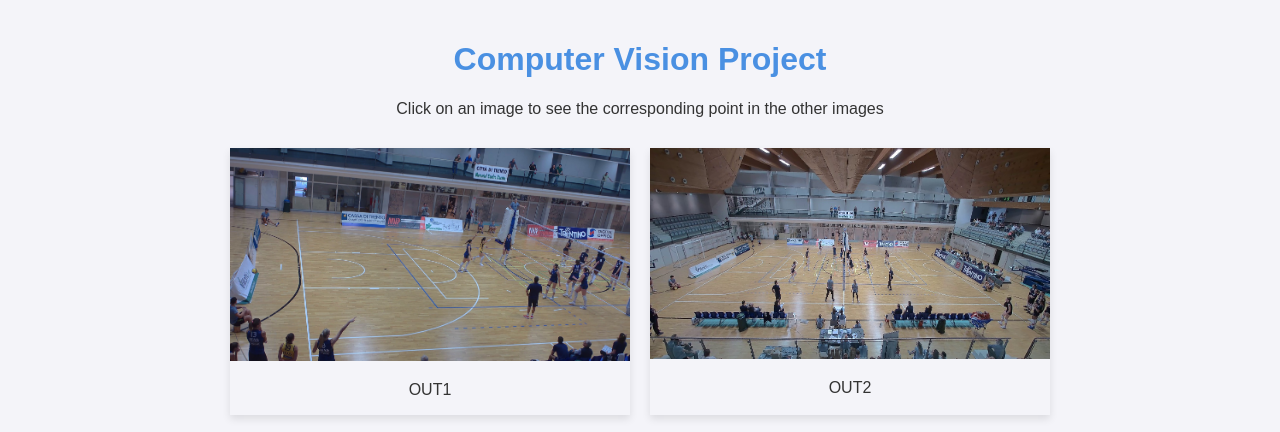
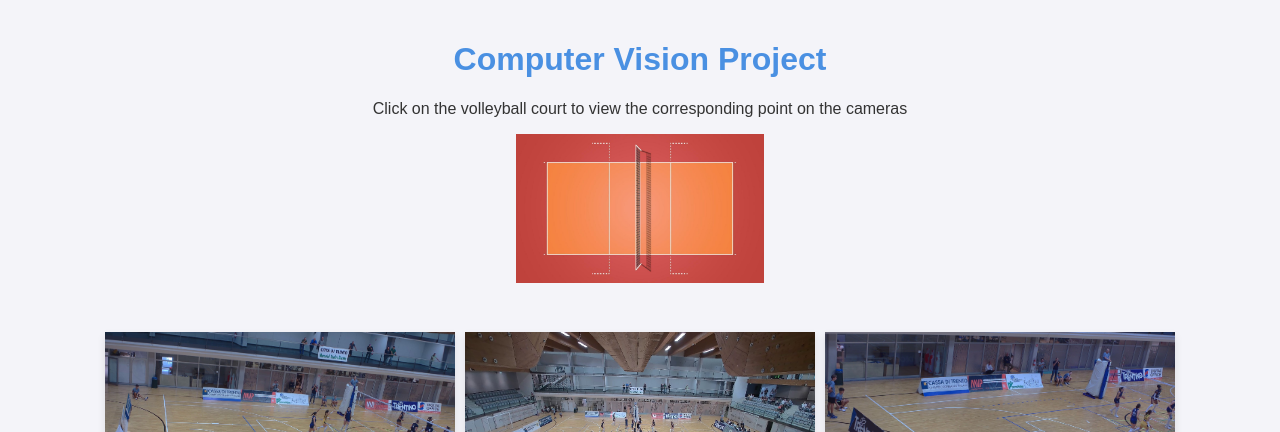
Before and after one commit to pietrolechthaler/MultiViewCalibration-BallTracking, a Flask app: page / in a window 1280 px wide. Shown: the top 432 px of the page. Run offline with Flask 3, Linux system fonts and the light colour scheme.

Commit message:
updated viewer

```diff
--- a/viewer/app.py
+++ b/viewer/app.py
@@ -34,16 +34,17 @@ def click():
     data = request.json
     x = data.get('x')
     y = data.get('y')
-    label = data.get('label')
 
-    print(f"Click: x={x}, y={y}, image={label}")
+    print(f"> Click: x={x}, y={y}")
+
+    # If point is not inside the court, return empty list
+    if(x < 48 or x > 329 or y < 44.125 or y > 183.125):
+        print("- Click outside the court")
+        return jsonify({"status": "failure", "points": []})
 
     # Correspondence points
     points = {}
     for img in ["out1", "out2", "out3", "out4", "out5", "out7", "out8", "out13", "out6", "out12"]:
-
-        if img == label:
-            continue
 
         # FIXME: this is a simulate behavior (random points)
         points[img] = {
@@ -51,6 +52,7 @@ def click():
             "y": y + random.randint(-10, 10),
         }
 
+    print(f"- Points: {points}")
     return jsonify({"status": "success", "points": points})
 
 if __name__ == '__main__':
--- a/viewer/static/style.css
+++ b/viewer/static/style.css
@@ -22,13 +22,13 @@ p {
 .image-container div {
     text-align: center;
     text-transform: uppercase;
-    margin: 10px;
+    margin: 5px;
     box-shadow: 0 4px 8px rgba(0,0,0,0.1);
 }
 
 .image-container img {
     width: 100%;
-    max-width: 400px;
+    max-width: 350px;
     height: auto;
     cursor: pointer;
 }
@@ -51,3 +51,15 @@ p {
     pointer-events: none;
     z-index: 100;
 }
+.image-row {
+    display: flex;
+    flex-wrap: wrap;
+    justify-content: center;
+    align-items: center;
+    gap: 10px;
+}
+.static-image-container {
+    flex-basis: 100%;
+    text-align: center;
+    margin-bottom: 10px;
+}
--- a/viewer/templates/index.html
+++ b/viewer/templates/index.html
@@ -8,21 +8,28 @@
 </head>
 <body>
     <h1>Computer Vision Project</h1>
-    <p>Click on an image to see the corresponding point in the other images</p>
+    <p>Click on the volleyball court to view the corresponding point on the cameras</p>
+
+    <div class="image-row">
+        <div class="static-image-container" style="position: relative; display: inline-block;">
+            <img id="courtImage" src="{{ url_for('static', filename='court.jpg') }}" alt="Court Image" style="max-width: 20%; height: auto;">
+        </div>
+
         <div class="image-container" id="imageContainer"></div>
-    <div class="marker" id="marker" style="display: none;"></div> <!-- Marker hide -->
+    </div>
 
     <script>
+        const courtImage = document.getElementById('courtImage');
         const imageContainer = document.getElementById('imageContainer');
-        const marker = document.getElementById('marker');
 
-        // Request to obtain images
+        // Load images initially
         fetch('/images')
             .then(response => response.json())
             .then(images => {
-                // For each image create a container with the image and its label
                 images.forEach(image => {
                     const imgContainer = document.createElement('div');
+                    imgContainer.style.position = 'relative';
+
                     const img = document.createElement('img');
                     img.src = image.src;
                     img.dataset.index = image.label;
@@ -31,66 +38,45 @@
                     const label = document.createElement('p');
                     label.textContent = image.label;
 
-                    // Add elements
                     imgContainer.appendChild(img);
                     imgContainer.appendChild(label);
                     imageContainer.appendChild(imgContainer);
+                });
+            });
 
-                    // Add event listener to the image
-                    img.addEventListener('click', (event) => {
-                        const rect = img.getBoundingClientRect();
-
+        // Add click event listener to the court image
+        courtImage.addEventListener('click', (event) => {
+            const rect = courtImage.getBoundingClientRect();
             const x = event.clientX - rect.left;
             const y = event.clientY - rect.top;
 
-                        // Create marker
-                        marker.style.left = `${x + rect.left - 5}px`;
-                        marker.style.top = `${y + rect.top - 5}px`;
-                        marker.style.display = 'block';
-
-                        // Send coordinates to the server
             fetch('/click', {
                 method: 'POST',
-                            headers: {
-                                'Content-Type': 'application/json'
-                            },
-                            body: JSON.stringify({ x: x, y: y, label: label.textContent })
+                headers: { 'Content-Type': 'application/json' },
+                body: JSON.stringify({ x: x, y: y})
             })
             .then(response => response.json())
             .then(data => {
-                            console.log(data.status);
                 displayCorrespondingPoints(data.points);
             });
         });
-                });
-            });
 
+        // Function to display corresponding points on the images
         function displayCorrespondingPoints(points) {
-                // Remove all previous point markers
             document.querySelectorAll('.point-marker').forEach(marker => marker.remove());
 
-                // For each point create a marker
             Object.entries(points).forEach(([label, coords]) => {
-
-                    // Get the image with the corresponding label
                 const img = document.querySelector(`img[data-index="${label}"]`);
                 if (img) {
                     const rect = img.getBoundingClientRect();
+                    const imgContainer = img.parentElement;
 
-                        // Create marker
                     const pointMarker = document.createElement('div');
                     pointMarker.className = 'point-marker';
-                        pointMarker.style.position = 'absolute';
-                        pointMarker.style.left = `${coords.x + rect.left - 5}px`;
-                        pointMarker.style.top = `${coords.y + rect.top - 5}px`;
-                        pointMarker.style.width = '10px';
-                        pointMarker.style.height = '10px';
-                        pointMarker.style.backgroundColor = 'red';
-                        pointMarker.style.borderRadius = '50%';
-                        pointMarker.style.zIndex = '100';
+                    pointMarker.style.left = `${coords.x}px`;
+                    pointMarker.style.top = `${coords.y}px`;
 
-                        // Add marker to the body
-                        document.body.appendChild(pointMarker);
+                    imgContainer.appendChild(pointMarker);
                 }
             });
         }
```
Also changed, not shown: viewer/static/court.jpg (added). Lines whose indentation alone changed are shown as unchanged.
